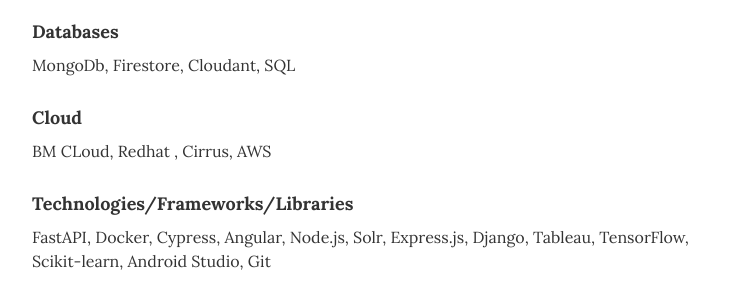
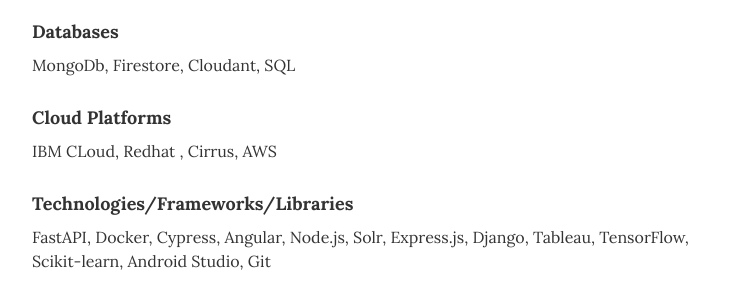
Before and after one commit to JUPUDI-VAMSI-KALYAN/Resume, a Jekyll site: the page built from index.html, in a window 1280 px wide and 900 px high, scrolled down 727 px. Shown: the part 154-454 px from the top of the window, without its empty margins (268-1011 px from the left). Built offline with Jekyll 4.4.1, drawn with Linux system fonts in a browser that asks for light colours.

Commit message:
Update skills.yml

```diff
--- a/_data/skills.yml
+++ b/_data/skills.yml
@@ -8,8 +8,8 @@
   description: MongoDb, Firestore, Cloudant, SQL
 
 # Digital content development and creation
-- skill: Cloud
-  description: BM CLoud, Redhat , Cirrus, AWS
+- skill: Cloud Platforms
+  description: IBM CLoud, Redhat , Cirrus, AWS
 
 - skill: Technologies/Frameworks/Libraries
   description: FastAPI, Docker, Cypress, Angular, Node.js, Solr, Express.js, Django, Tableau, TensorFlow, Scikit-learn, Android Studio, Git
```
